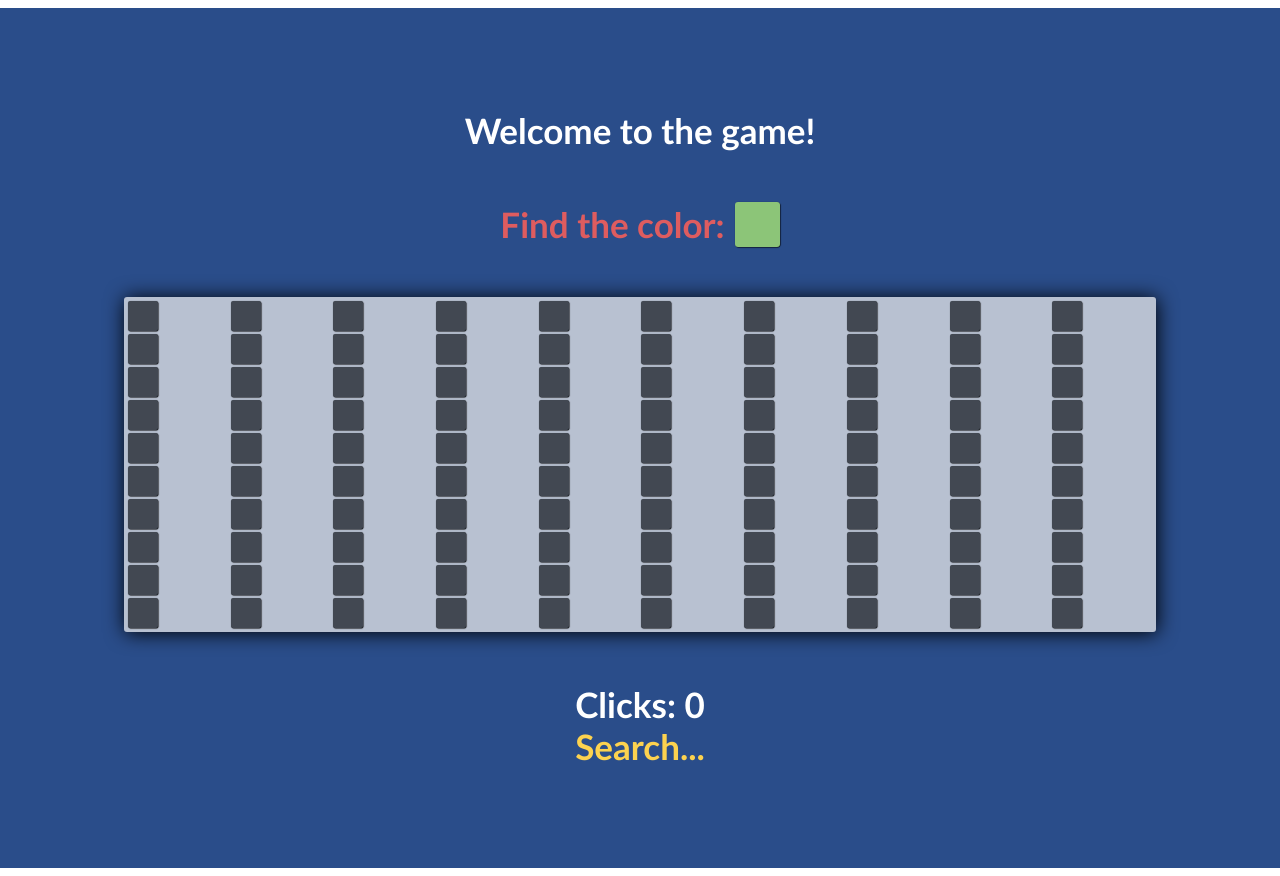
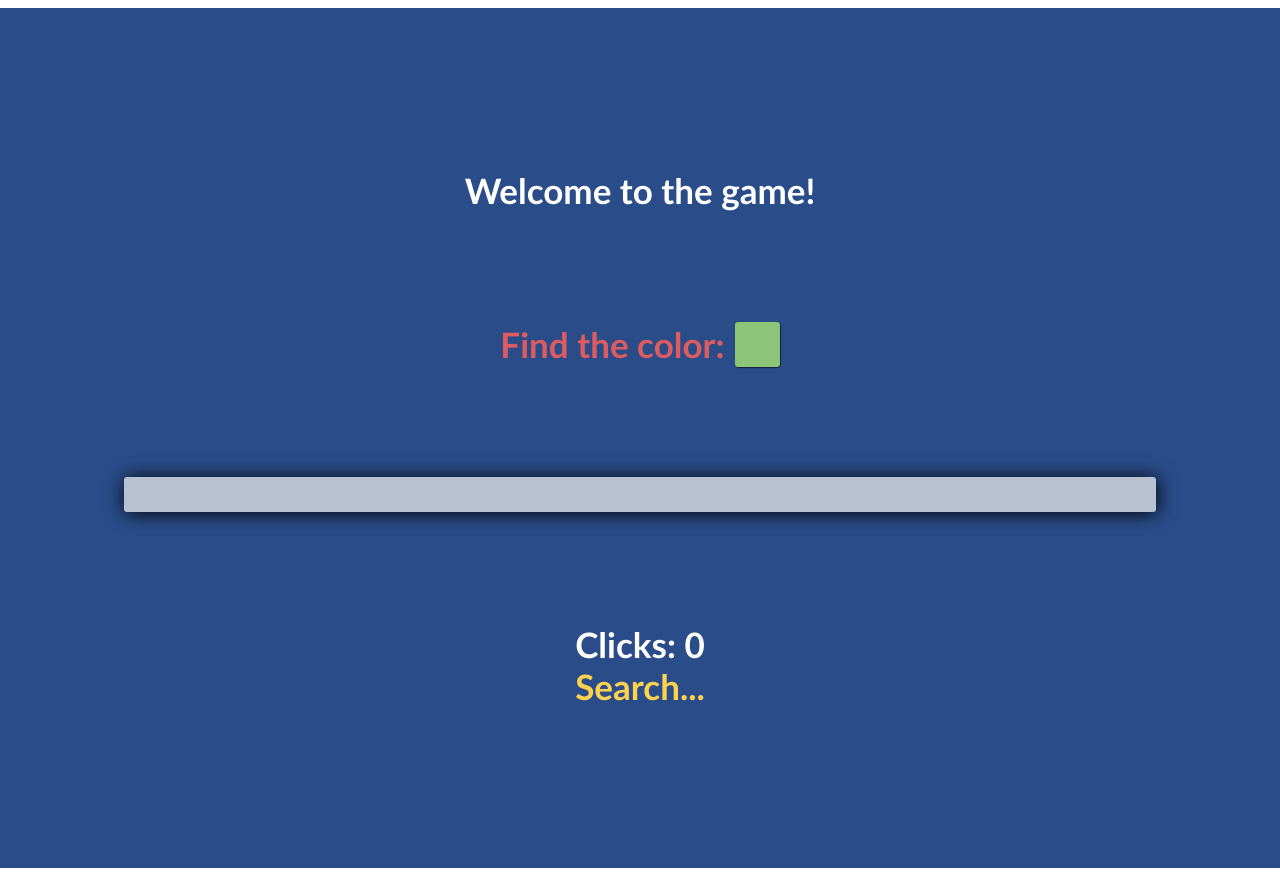
Before and after one commit to ElimelechEhrlich/react-git-project, a React (Vite) app: page / in a window 1280 px wide. Built offline with nearby package versions, Linux system fonts and the light colour scheme.

Commit message:
Update index.css

```diff
--- a/src/index.css
+++ b/src/index.css
@@ -42,8 +42,8 @@ width: 80%;
 
 .cell {
   border-radius: 2px;
-  width: 30px;
-  height: 30px;
+  width: 8%;
+  height: 8%;
   background-color: rgb(66, 72, 82);
   box-shadow: 0.5px 0.5px 1px black;
 }
```
